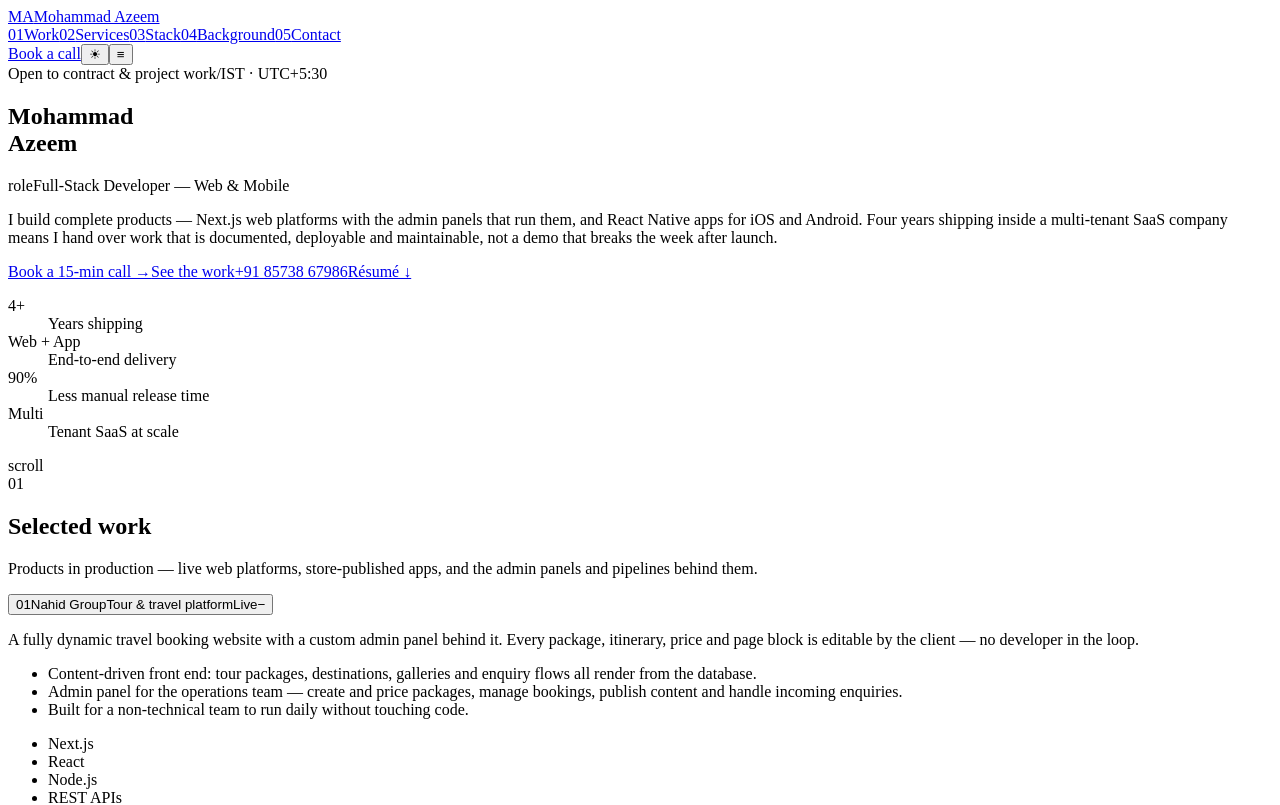
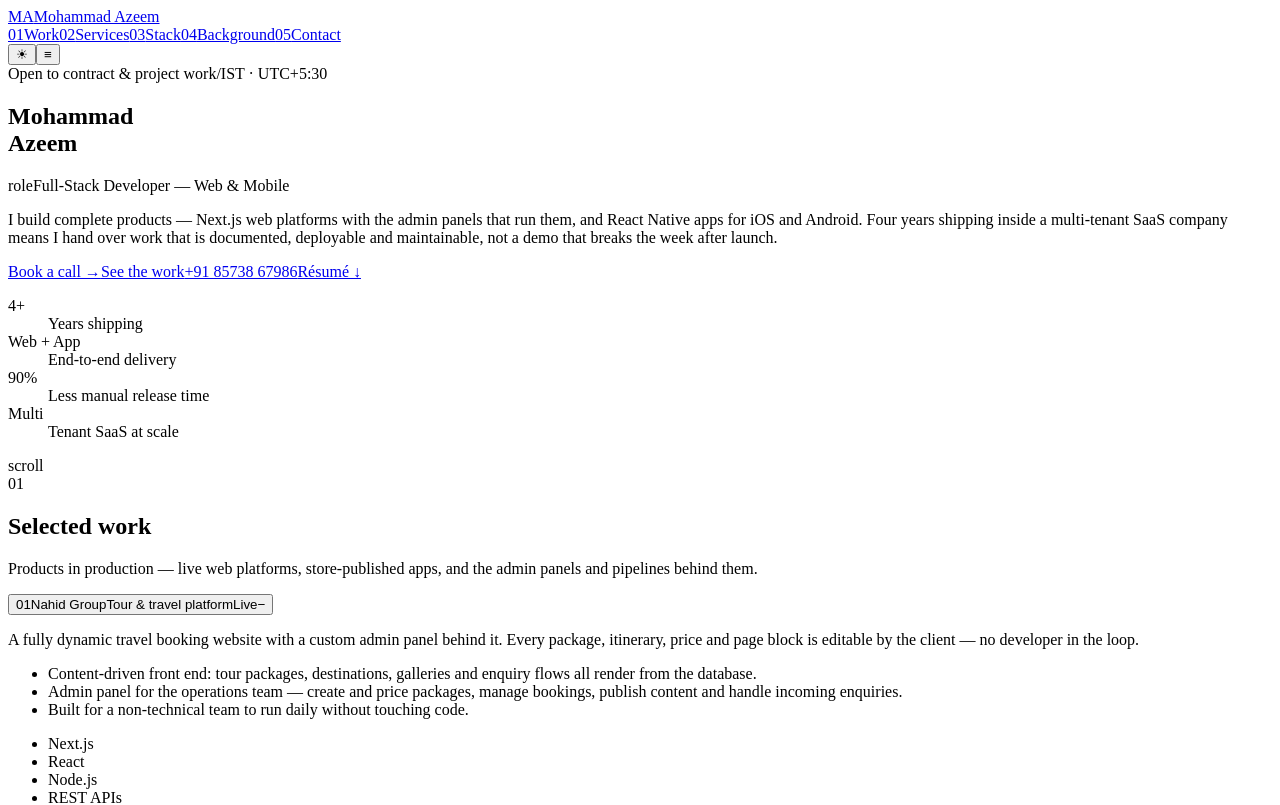
Before and after one commit to Azeem00786/azeem-portfolio, a React (Vite) app: page / in a window 1280 px wide. Shown: the top 805 px of the page. Built offline with nearby package versions, Linux system fonts and the light colour scheme; the HTML template or start-up script is replaced by a standard one.

Commit message:
Remove nav book-a-call button
Co-Authored-By: Claude Opus 5 <noreply@anthropic.com>

```diff
--- a/src/components/Contact.tsx
+++ b/src/components/Contact.tsx
@@ -38,7 +38,7 @@ export default function Contact() {
               href={bookingHref}
               {...(bookingIsScheduler ? { target: '_blank', rel: 'noreferrer noopener' } : {})}
             >
-              Book a 15-min call →
+              Book a call →
             </a>
             <a
               className="btn"
--- a/src/components/Hero.tsx
+++ b/src/components/Hero.tsx
@@ -32,7 +32,7 @@ export default function Hero() {
             href={bookingHref}
             {...(bookingIsScheduler ? { target: '_blank', rel: 'noreferrer noopener' } : {})}
           >
-            Book a 15-min call →
+            Book a call →
           </a>
           <a className="btn" href="#work">
             See the work
--- a/src/components/Nav.tsx
+++ b/src/components/Nav.tsx
@@ -1,5 +1,5 @@
 import { useEffect, useState } from 'react'
-import { bookingHref, bookingIsScheduler, profile, sections } from '../content'
+import { profile, sections } from '../content'
 import { useActiveSection, useTheme } from '../hooks'
 
 const ids = sections.map((s) => s.id)
@@ -40,13 +40,6 @@ export default function Nav() {
         </nav>
 
         <div className="nav__actions">
-          <a
-            className="btn btn--primary btn--sm nav__book"
-            href={bookingHref}
-            {...(bookingIsScheduler ? { target: '_blank', rel: 'noreferrer noopener' } : {})}
-          >
-            Book a call
-          </a>
           <button
             className="icon-btn"
             onClick={toggle}
--- a/src/styles.css
+++ b/src/styles.css
@@ -231,11 +231,6 @@ ol {
   filter: brightness(1.1);
 }
 
-.btn--sm {
-  padding: 8px 14px;
-  font-size: 12px;
-}
-
 .btn--ghost {
   border-color: transparent;
   color: var(--muted);
@@ -389,17 +384,6 @@ ol {
 
 .nav__burger {
   display: none;
-}
-
-/* The booking CTA stays visible at every width — it's the primary conversion. */
-.nav__book {
-  white-space: nowrap;
-}
-
-@media (max-width: 520px) {
-  .nav__book {
-    display: none;
-  }
 }
 
 @media (max-width: 860px) {
```
